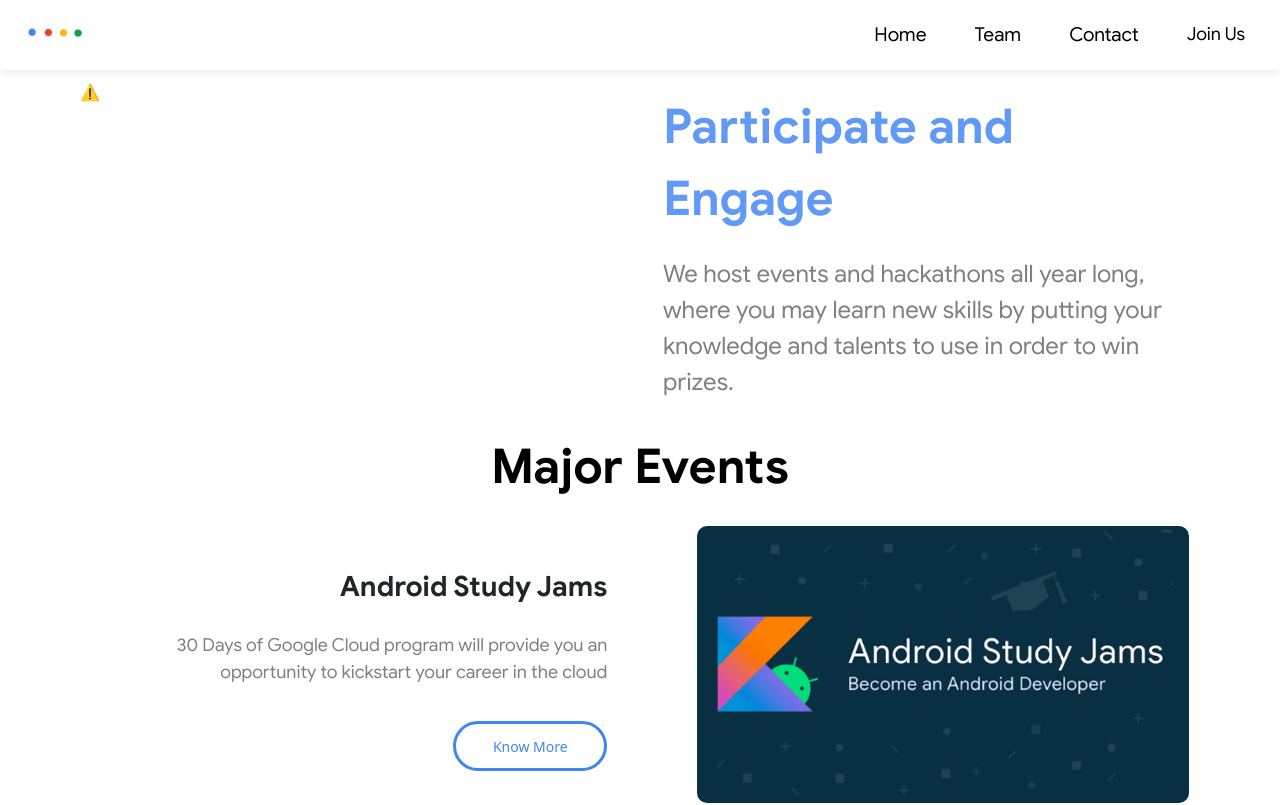
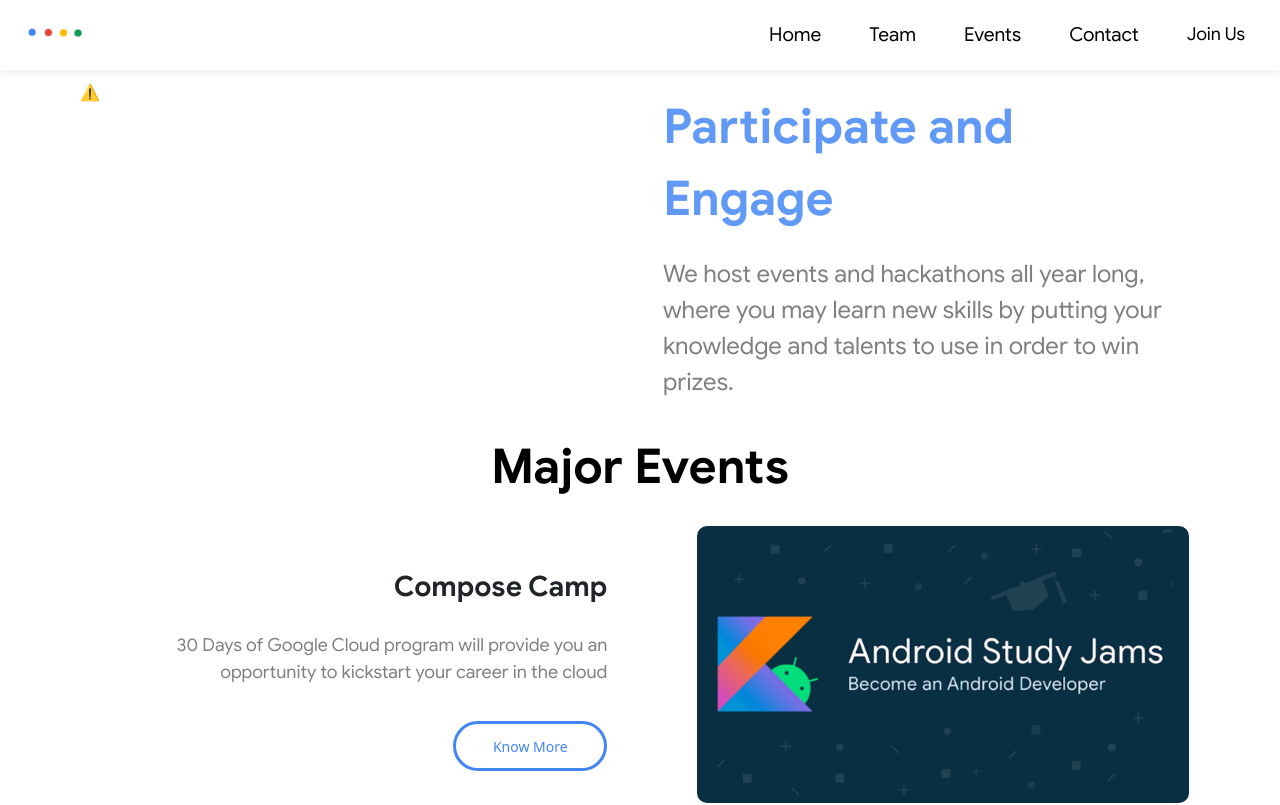
Before and after one commit to gdscrgpv/gdsc-website, a React (Create React App) app: page /event in a window 1280 px wide. Shown: the top 805 px of the page. Built offline with nearby package versions, Linux system fonts and the light colour scheme; no server answers.

Commit message:
added event page link in navbar

```diff
--- a/src/Component/EventCard.js
+++ b/src/Component/EventCard.js
@@ -91,7 +91,7 @@
           <div class="row major-event-item-first">
             <div class="col major-event-info">
               <div className="title text-end">
-                <h3>Android Study Jams</h3>
+                <h3>Compose Camp</h3>
               </div>
               <div className="description text-end">
                 <p>
--- a/src/Component/NavBar.js
+++ b/src/Component/NavBar.js
@@ -35,6 +35,11 @@
               </Link>
             </li>
             <li>
+              <Link className="link_text font-face-Bold " to="/event">
+                Events
+              </Link>
+            </li>
+            <li>
               <Link
                 className="link_text font-face-Bold "
                 disabled
```
